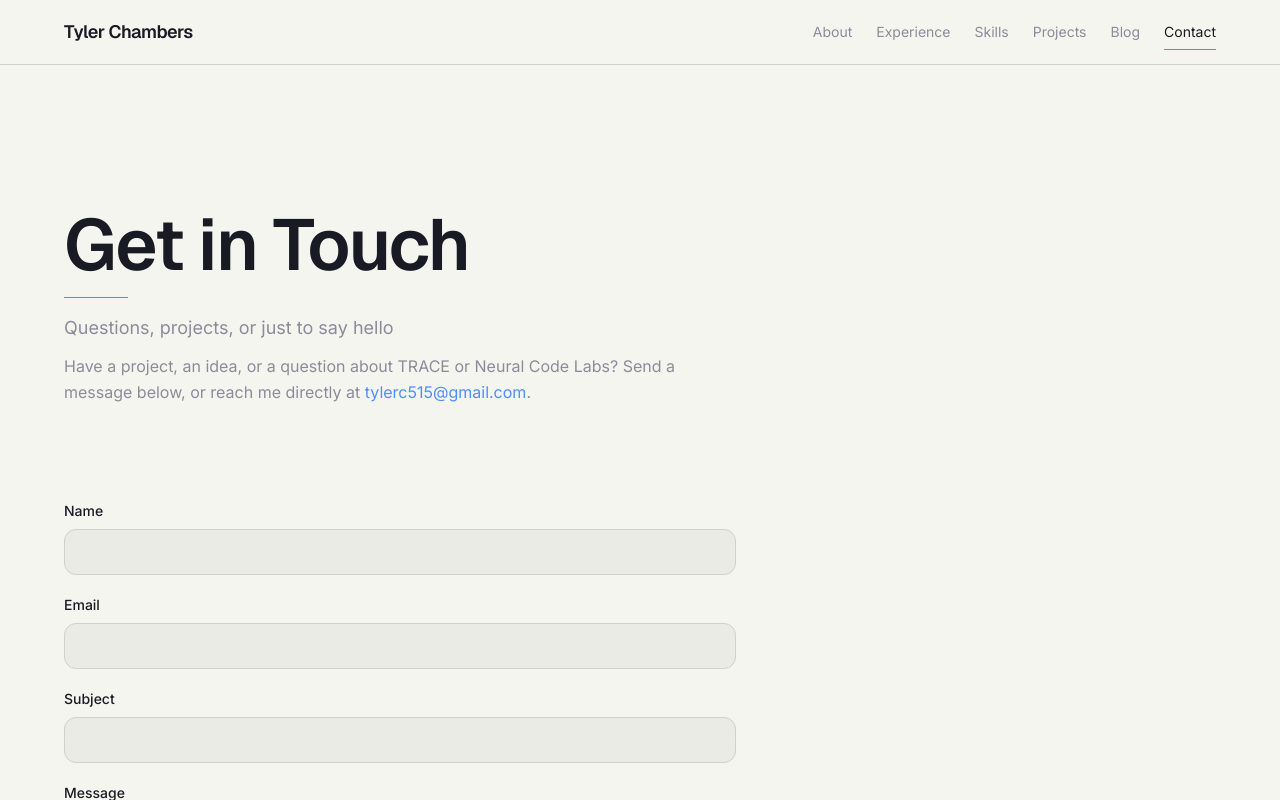
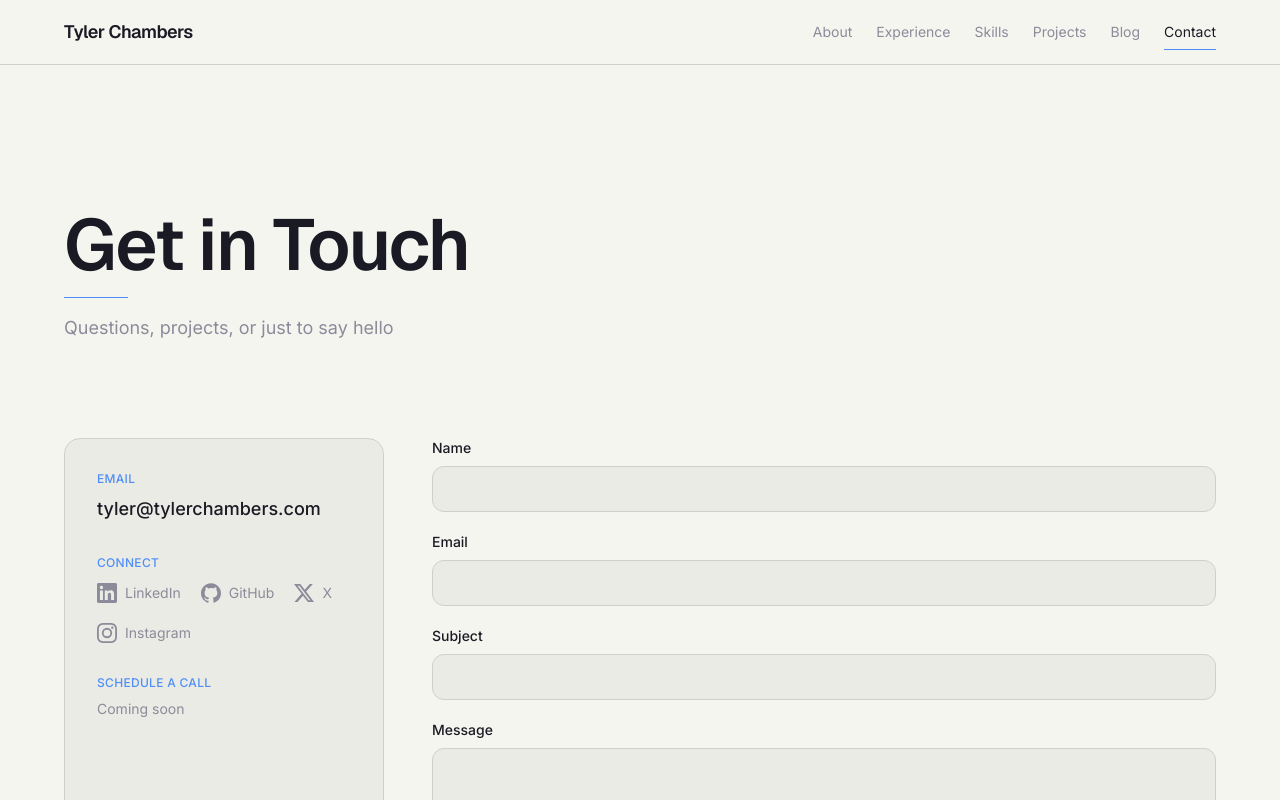
Before and after one commit to tylerc515/tylerchambers-site, a Next.js app: page /contact in a window 1280 px wide. Shown: the top 800 px of the page. Built offline with nearby package versions, Linux system fonts and the light colour scheme.

Commit message:
Redesign contact page with sidebar info and shared social links

```diff
--- a/src/app/contact/page.tsx
+++ b/src/app/contact/page.tsx
@@ -2,6 +2,7 @@ import type { Metadata } from "next";
 import { ContactForm } from "@/components/contact-form";
 import { profile } from "@/content/profile";
 import { PageHeader } from "@/components/page-header";
+import { SOCIAL_LINKS } from "@/content/social-links";
 
 export const metadata: Metadata = {
   title: "Contact",
@@ -12,27 +13,58 @@ export const metadata: Metadata = {
 export default function Contact() {
   return (
     <div className="container flex flex-col gap-section py-section">
-      <section className="flex flex-col gap-3">
       <PageHeader
         title="Get in Touch"
         subtitle="Questions, projects, or just to say hello"
       />
-        <p className="max-w-2xl text-muted">
-          Have a project, an idea, or a question about TRACE or Neural Code
-          Labs? Send a message below, or reach me directly at{" "}
+
+      <div className="grid gap-12 md:grid-cols-[320px_1fr]">
+        <aside className="flex flex-col gap-8 rounded-2xl border border-border bg-surface p-8">
+          <div className="flex flex-col gap-2">
+            <span className="text-xs font-medium uppercase tracking-wide text-accent">
+              Email
+            </span>
             <a
               href={`mailto:${profile.contactEmail}`}
-            className="text-accent transition-opacity hover:opacity-80"
+              className="text-lg font-medium text-text transition-opacity hover:opacity-80"
             >
               {profile.contactEmail}
             </a>
-          .
-        </p>
-      </section>
+          </div>
 
-      <section className="max-w-2xl">
+          <div className="flex flex-col gap-3">
+            <span className="text-xs font-medium uppercase tracking-wide text-accent">
+              Connect
+            </span>
+            <ul className="flex flex-wrap gap-5">
+              {SOCIAL_LINKS.map(({ href, label, Icon }) => (
+                <li key={label}>
+                  <a
+                    href={href}
+                    target="_blank"
+                    rel="noreferrer"
+                    className="flex items-center gap-2 text-sm text-muted transition-colors duration-150 hover:text-accent motion-reduce:transition-none"
+                  >
+                    <Icon className="h-5 w-5" />
+                    {label}
+                  </a>
+                </li>
+              ))}
+            </ul>
+          </div>
+
+          <div className="flex flex-col gap-2">
+            <span className="text-xs font-medium uppercase tracking-wide text-accent">
+              Schedule a Call
+            </span>
+            <p className="text-sm text-muted">Coming soon</p>
+          </div>
+        </aside>
+
+        <section>
           <ContactForm />
         </section>
       </div>
+    </div>
   );
 }
--- a/src/components/footer.tsx
+++ b/src/components/footer.tsx
@@ -1,19 +1,4 @@
-import { GitHubIcon, InstagramIcon, LinkedInIcon, XIcon } from "@/components/icons";
-
-const SOCIAL_LINKS = [
-  {
-    href: "https://www.linkedin.com/in/thetylerchambers/",
-    label: "LinkedIn",
-    Icon: LinkedInIcon,
-  },
-  { href: "https://github.com/tylerc515", label: "GitHub", Icon: GitHubIcon },
-  { href: "https://x.com/thetylerc", label: "X", Icon: XIcon },
-  {
-    href: "https://www.instagram.com/rarestmicrobe",
-    label: "Instagram",
-    Icon: InstagramIcon,
-  },
-];
+import { SOCIAL_LINKS } from "@/content/social-links";
 
 export function Footer() {
   return (
--- a/src/content/profile.ts
+++ b/src/content/profile.ts
@@ -62,7 +62,7 @@ export interface ProjectEntry {
 export const profile = {
   name: "Tyler Chambers",
   tagline: "Where industrial expertise meets modern technology",
-  contactEmail: "tylerc515@gmail.com",
+  contactEmail: "tyler@tylerchambers.com",
   stats: [
     { value: 15, suffix: "+", label: "Years Experience" },
     { value: 10, suffix: "+", label: "Years in Data & Software" },
--- /dev/null
+++ b/src/content/social-links.ts
@@ -0,0 +1,28 @@
+import type { ComponentType, SVGProps } from "react";
+import {
+  GitHubIcon,
+  InstagramIcon,
+  LinkedInIcon,
+  XIcon,
+} from "@/components/icons";
+
+export interface SocialLink {
+  href: string;
+  label: string;
+  Icon: ComponentType<SVGProps<SVGSVGElement>>;
+}
+
+export const SOCIAL_LINKS: SocialLink[] = [
+  {
+    href: "https://www.linkedin.com/in/thetylerchambers/",
+    label: "LinkedIn",
+    Icon: LinkedInIcon,
+  },
+  { href: "https://github.com/tylerc515", label: "GitHub", Icon: GitHubIcon },
+  { href: "https://x.com/thetylerc", label: "X", Icon: XIcon },
+  {
+    href: "https://www.instagram.com/rarestmicrobe",
+    label: "Instagram",
+    Icon: InstagramIcon,
+  },
+];
```
Lines whose indentation alone changed are shown as unchanged.
